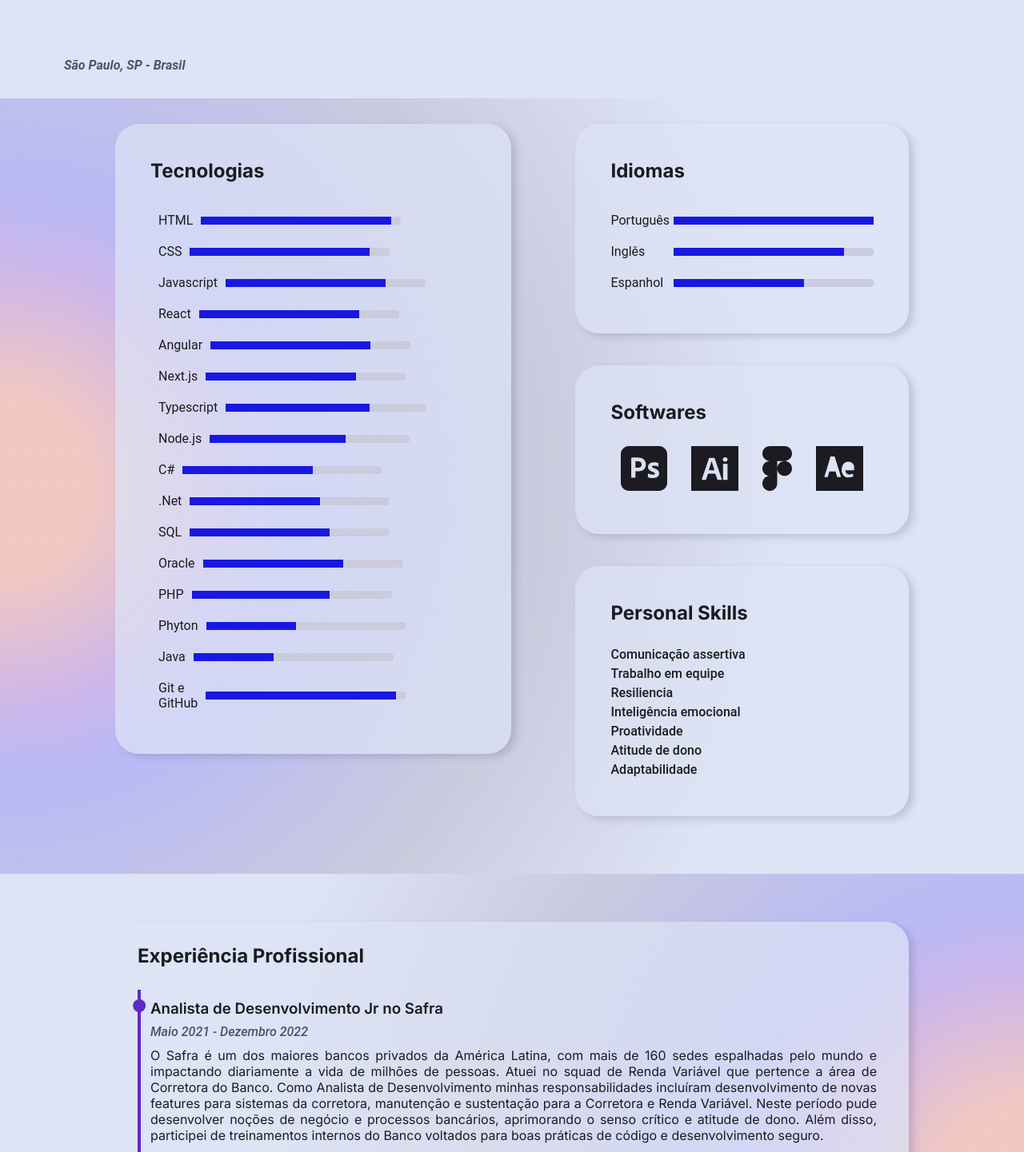
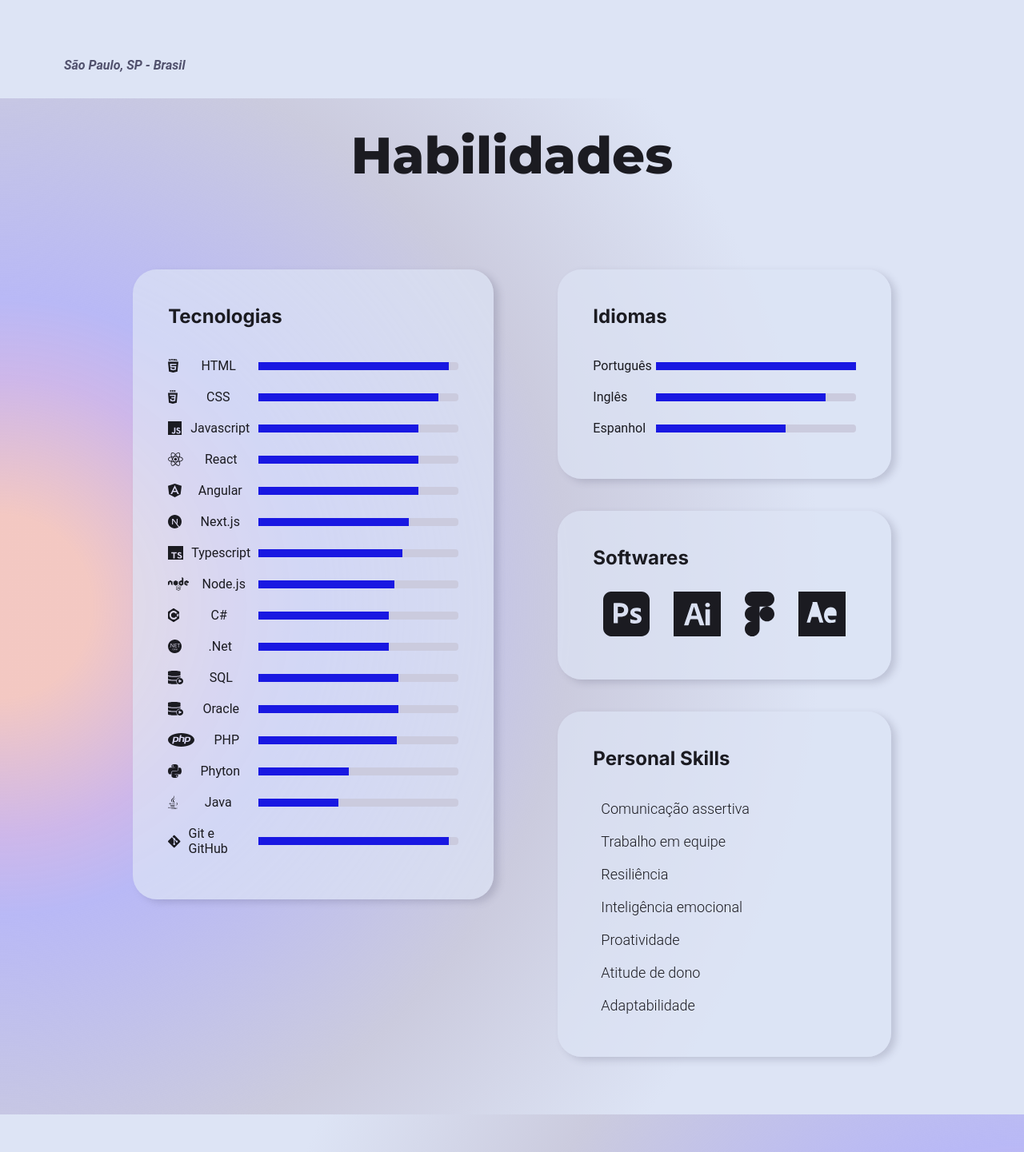
Before and after one commit to gabriella-guimaraes/portfolio-gabriella-guimaraes, an Angular app in the folder portfolio/: page / in a window 1280 px wide. Shown: the part 1640-3081 px from the top of the page at 80% size. Built offline with nearby package versions, Linux system fonts and the light colour scheme.

Commit message:
style: skills component layout refactor

```diff
--- a/portfolio/src/app/components/skills/skills.component.css
+++ b/portfolio/src/app/components/skills/skills.component.css
@@ -2,9 +2,19 @@
     display: flex;
     flex-direction: row;
     justify-content: center;
-    padding: 2rem 5rem;
+    padding: 2rem 7rem;
     height: auto;
     gap: 5rem;
+    /* margin-top: 20vh; */
+}
+
+.SkillComponent h1 {
+    font-size: 64px;
+    font-weight: 800;
+    margin-bottom: 5vh;
+    font-family: "Montserrat", sans-serif;
+    text-align: center;
+    padding: 2rem 0rem;
 }
 
 .Cards{
@@ -33,7 +43,7 @@ h2 {
     justify-content: center;
     height: auto;
     padding: 1rem;
-    max-width: 70%;
+    max-width: 100%;
 
 }
 
@@ -63,10 +73,8 @@ h2 {
 }
 
 
-.personal-skills li{
-    list-style: none;
-    margin-bottom: 5px;
-    font-weight: 500;
+.personal-skills .skills{
+    width: 100%;
 }
 
 .Languages{
@@ -111,6 +119,13 @@ h2 {
         flex-direction: column;
         padding: 2rem 2rem;
     }
+    .SkillComponent h1 {
+        font-size: 48px;
+    }
+
+    .Tecnologies {
+        max-width: fit-content;
+    }
 
     .tecnology {
         max-width: 100%;
--- a/portfolio/src/app/components/skills/skills.component.html
+++ b/portfolio/src/app/components/skills/skills.component.html
@@ -1,3 +1,5 @@
+<main class="SkillComponent">
+    <h1>Habilidades</h1>
     <main class="Container">
         <section class="Cards">
             <section class="Tecnologies">
@@ -210,14 +212,15 @@
             <section class="Cards">
                 <section class="personal-skills">
                     <h2>Personal Skills</h2>
-
-                <li>Comunicação assertiva</li>
-                <li>Trabalho em equipe</li>
-                <li>Resiliencia</li>
-                <li>Inteligência emocional</li>
-                <li>Proatividade</li>
-                <li>Atitude de dono</li>
-                <li>Adaptabilidade</li>
+                    <section class="skills">
+                        <app-dropdown title="Comunicação assertiva" text="Expresso minhas ideias e opiniões de forma clara, direta e respeitosa. Sou capaz de transmitir informações de maneira eficaz, garantindo entendimento mútuo e evitando ruídos na comunicação."></app-dropdown>
+                        <app-dropdown title="Trabalho em equipe" text=" Demonstro habilidade em colaborar efetivamente com colegas para alcançar objetivos comuns. Contribuo ativamente em grupos, comunicando-me de forma clara e ouvindo as ideias dos outros, contribuindo para um ambiente de trabalho harmonioso e produtivo."></app-dropdown>
+                        <app-dropdown title="Resiliência" text="Enfrento desafios e adversidades com determinação e flexibilidade. Mantenho a calma e a perspectiva diante de obstáculos, aprendendo com as experiências e buscando soluções construtivas para superá-los."></app-dropdown>
+                        <app-dropdown title="Inteligência emocional" text="Gerencio minhas emoções de forma consciente e empática, tanto em situações de estresse quanto de sucesso. Consigo reconhecer e lidar com as emoções dos outros de maneira empática e construtiva, promovendo relacionamentos saudáveis e colaborativos."></app-dropdown>
+                        <app-dropdown title="Proatividade" text="Antecipo problemas e oportunidades, tomando iniciativa para resolvê-los e/ou aproveitá-los. Estou sempre em busca de maneiras de contribuir para o sucesso da equipe e da organização, agindo com autonomia e senso de responsabilidade."></app-dropdown>
+                        <app-dropdown title="Atitude de dono" text="Assumo responsabilidade pelos meus projetos e resultados, agindo com comprometimento e dedicação. Busco constantemente formas de melhorar processos e resultados, identificando oportunidades de crescimento e agindo de acordo com os objetivos da equipe e/ou organização."></app-dropdown>
+                        <app-dropdown title="Adaptabilidade" text="Demonstro flexibilidade e capacidade de me ajustar a mudanças e novas situações. Sou capaz de manter o desempenho em ambientes dinâmicos, ajustando-me rapidamente a novas demandas, tecnologias ou processos."></app-dropdown>
+                    </section>
 
 
                 </section>
@@ -227,3 +230,4 @@
 
 
     </main>
+</main>
--- a/portfolio/src/app/components/skills/skills.component.ts
+++ b/portfolio/src/app/components/skills/skills.component.ts
@@ -1,10 +1,11 @@
 import { Component } from '@angular/core';
 import { ProgressBarComponent } from '../progress-bar/progress-bar.component';
+import { DropdownComponent } from '../../utils/dropdown/dropdown.component';
 
 @Component({
   selector: 'app-skills',
   standalone: true,
-  imports: [ProgressBarComponent],
+  imports: [ProgressBarComponent, DropdownComponent],
   templateUrl: './skills.component.html',
   styleUrl: './skills.component.css'
 })
```
Lines whose indentation alone changed are shown as unchanged.
